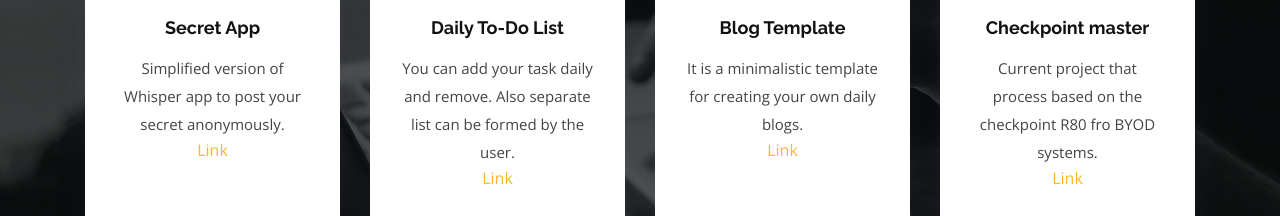
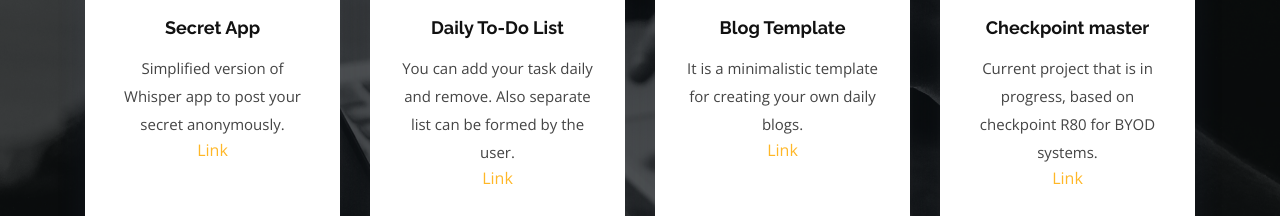
Before and after one commit to mahimas28/myPortfolio, a plain HTML site: page index.html in a window 1280 px wide. Shown: the part 2786-3002 px from the top of the page. Drawn offline with nearby package versions, Linux system fonts and the light colour scheme.

Commit message:
Update index.html

```diff
--- a/index.html
+++ b/index.html
@@ -32,13 +32,6 @@
 
   <!-- Template Main CSS File -->
   <link href="assets/css/style.css" rel="stylesheet">
-
-  <!-- =======================================================
-  * Template Name: Laura - v2.0.0
-  * Template URL: https://bootstrapmade.com/laura-free-creative-bootstrap-theme/
-  * Author: BootstrapMade.com
-  * License: https://bootstrapmade.com/license/
-  ======================================================== -->
 </head>
 
 <body>
@@ -317,7 +310,7 @@
             <div class="icon-box">
               <div class="icon"><i class="bx bx-world"></i></div>
               <h4 class="title"><a href="">Checkpoint  master</a></h4>
-              <p class="description">Current project that process based on the checkpoint R80 fro BYOD systems.
+              <p class="description">Current project that is in progress, based on checkpoint R80 for BYOD systems.
 
               </p>
                 <p><a href="https://github.com/mahimas28/checkpoint-master">Link</a></p>
```
